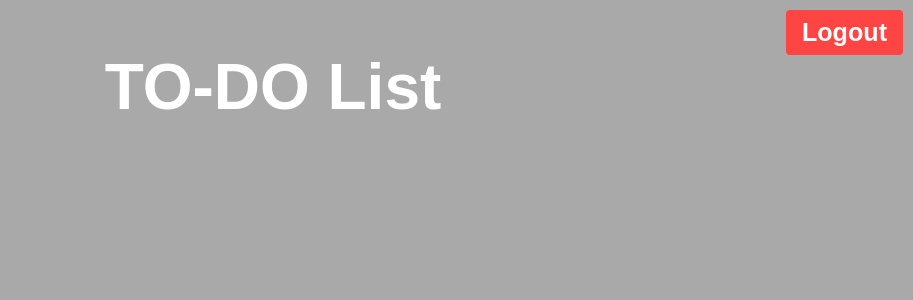
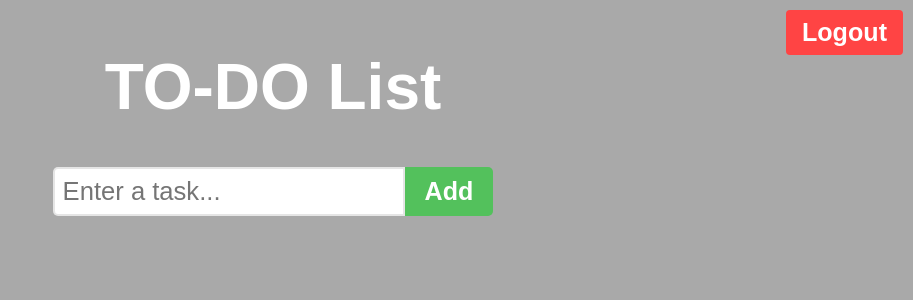
Before and after one commit to priyankgowda/todo-app, a React (Vite) app: page /#/todo in a window 1280 px wide. Shown: the top 300 px of the page, without its empty margins (367-1280 px from the left). Built offline with nearby package versions, Linux system fonts and the light colour scheme; sample sign-in values are in the browser's storage.

Commit message:
added logout button

```diff
--- a/src/TodoList.jsx
+++ b/src/TodoList.jsx
@@ -7,10 +7,23 @@ function ToDoList() {
     const [currentUser, setCurrentUser] = useState('');
     const navigate = useNavigate();
 
+    // Only adding styles for the new logout button
+    const logoutButtonStyle = {
+        position: 'absolute',
+        top: '10px',
+        right: '10px',
+        padding: '8px 16px',
+        backgroundColor: '#ff4444',
+        color: 'white',
+        border: 'none',
+        borderRadius: '4px',
+        cursor: 'pointer',
+        transition: 'background-color 0.3s ease'
+    };
+
     useEffect(() => {
         const user = sessionStorage.getItem('currentUser');
         if (!user) {
-            // Redirect to login if no user is logged in
             navigate('/login');
             return;
         }
@@ -19,39 +32,77 @@ function ToDoList() {
         setTasks(userTasks);
     }, [navigate]);
 
-    // Add logout function
+    function handleInputChange(event) {
+        setNewTask(event.target.value);
+    }
+
+    function HandleKeyDown(event) {
+        if (event.key === 'Enter') {
+            addTask();
+        }
+    }
+
+    function addTask() {
+        if (newTask.trim() !== "") {
+            const updatedTasks = [...tasks, newTask];
+            setTasks(updatedTasks);
+            localStorage.setItem(currentUser + '_tasks', JSON.stringify(updatedTasks));
+            setNewTask('');
+        }
+    }
+
+    function deleteTask(index) {
+        const updatedTasks = tasks.filter((_, i) => i !== index);
+        setTasks(updatedTasks);
+        localStorage.setItem(currentUser + '_tasks', JSON.stringify(updatedTasks));
+    }
+
     const handleLogout = () => {
         sessionStorage.removeItem('currentUser');
         navigate('/login');
     };
 
-    // ... rest of your existing code ...
-
     return (
-        <>
         <div className='main'>
             <div className="to-do-list">
                 <h1>TO-DO List</h1>
                 <button
                     onClick={handleLogout}
-                        style={{
-                            position: 'absolute',
-                            top: '10px',
-                            right: '10px',
-                            padding: '8px 16px',
-                            backgroundColor: '#ff4444',
-                            color: 'white',
-                            border: 'none',
-                            borderRadius: '4px',
-                            cursor: 'pointer'
+                    style={logoutButtonStyle}
+                    onMouseOver={(e) => {
+                        e.target.style.backgroundColor = '#ff0000';
+                    }}
+                    onMouseOut={(e) => {
+                        e.target.style.backgroundColor = '#ff4444';
                     }}
                 >
                     Logout
                 </button>
-                    {/* ... rest of your existing JSX ... */}
+                <div>
+                    <input
+                        type="text"
+                        placeholder="Enter a task..."
+                        value={newTask}
+                        onChange={handleInputChange}
+                        onKeyDown={HandleKeyDown}
+                    />
+                    <button className='add-button' onClick={addTask}>Add</button>
+                </div>
+                <ol>
+                    {tasks.map((task, index) => (
+                        <li key={index}>
+                            <span>{task}</span>
+                            <button
+                                className='delete-button'
+                                onClick={() => deleteTask(index)}
+                            >
+                                Delete
+                            </button>
+                        </li>
+                    ))}
+                </ol>
             </div>
         </div>
-        </>
     );
 }
 
```
Lines whose indentation alone changed are shown as unchanged.
